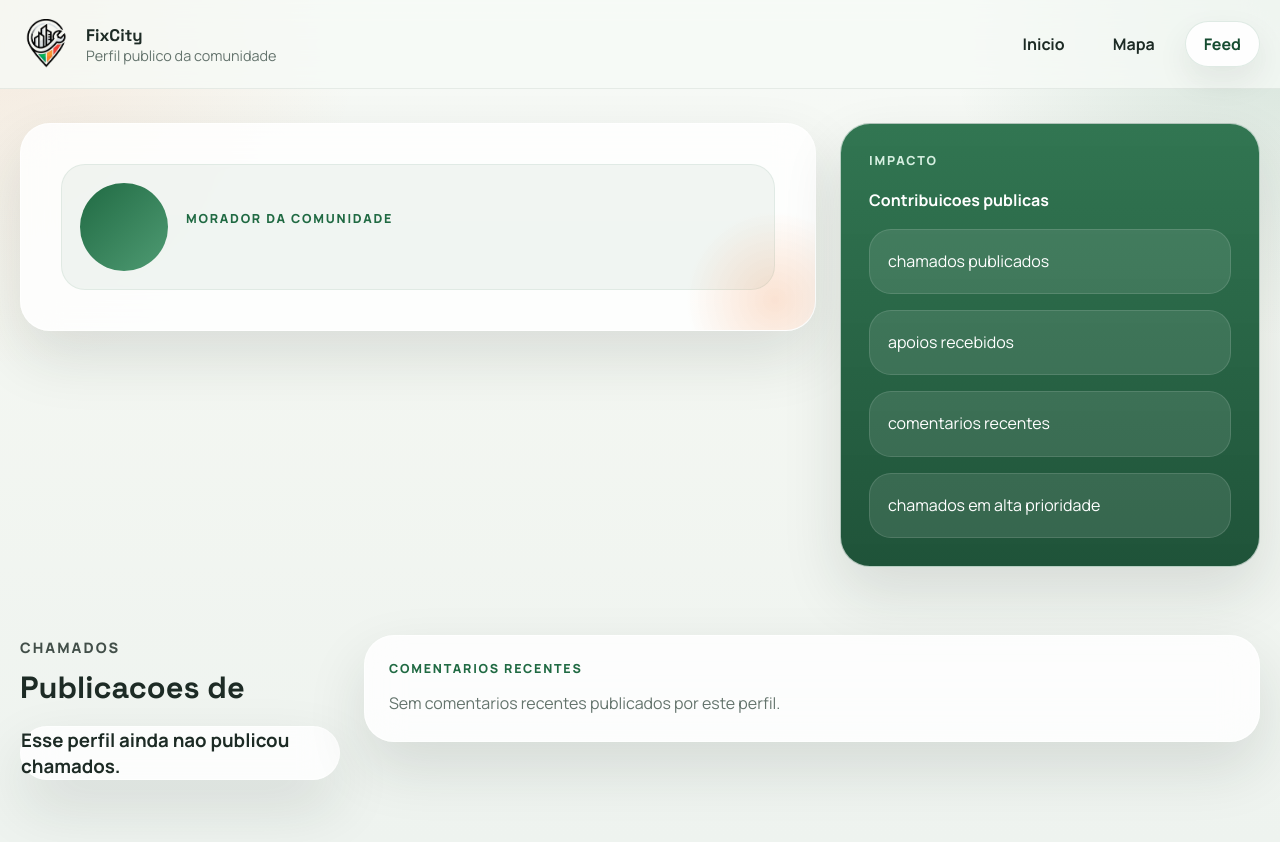
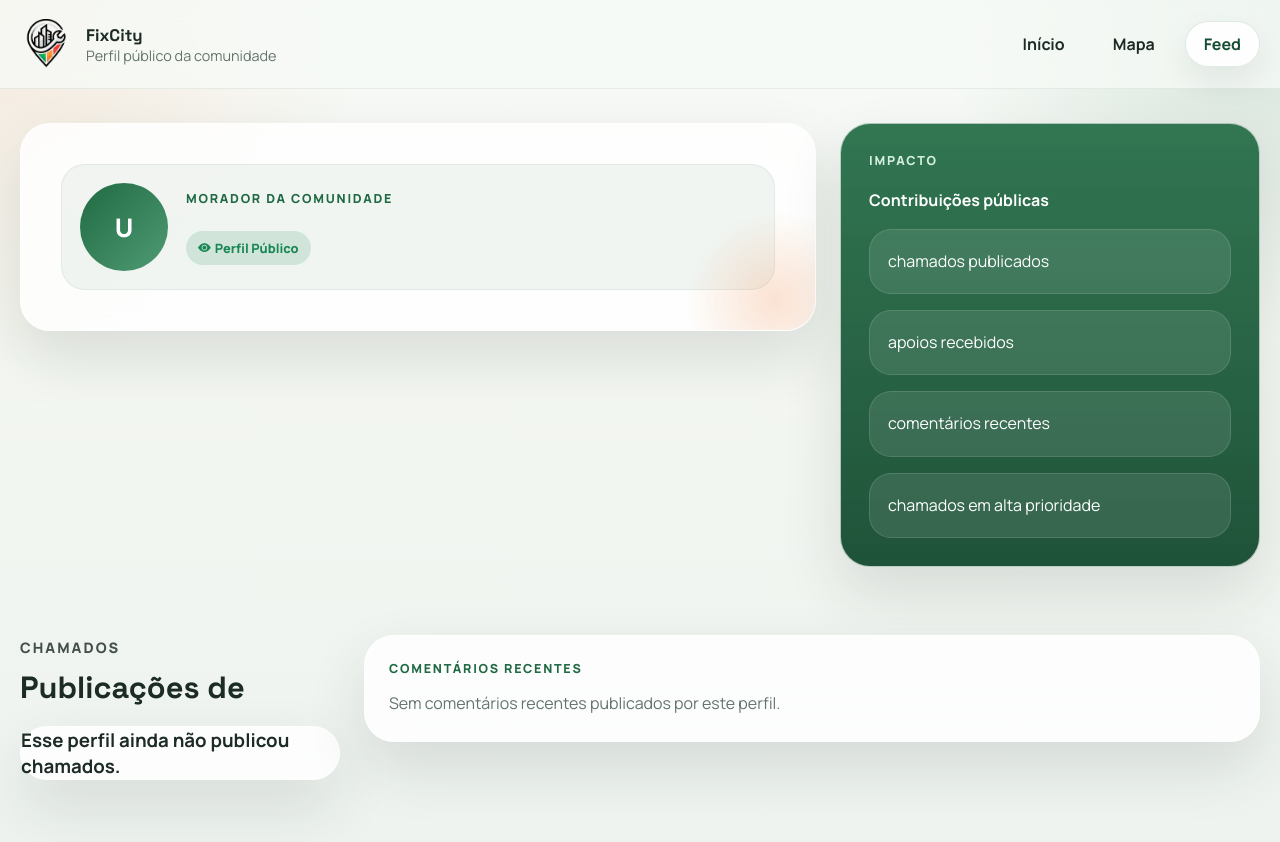
Before and after one commit to Murilo1447/Projeto-Integrador, a Flask app: template templates/fixcity/perfil.html in a window 1280 px wide. Run offline with Flask 3, Linux system fonts and the light colour scheme; the template is opened without the code that fills it, so the values that code supplies are empty.

Commit message:
Alteração de privacidade do usuario

```diff
--- a/fixcity/auth.py
+++ b/fixcity/auth.py
@@ -1,17 +1,34 @@
 from functools import wraps
+from flask import flash, g, redirect, render_template, request, session, url_for
 
-from flask import flash, g, redirect, request, session, url_for
-
-from .models.notification_model import contar_notificacoes_nao_lidas, listar_notificacoes_usuario
-from .models.user_model import buscar_usuario_por_id
-from .utils import avatar_payload, login_redirect_target, mapping_get, user_is_admin
+from .models.notification_model import (
+    contar_notificacoes_nao_lidas,
+    listar_notificacoes_usuario,
+)
+from .models.user_model import (
+    autenticar_usuario,
+    buscar_usuario_por_id,
+    cadastro_defaults,
+    criar_usuario,
+    normalizar_cadastro_form,
+    salvar_foto_perfil,
+    validar_cadastro,
+    alternar_privacidade_usuario,
+)
+from .utils import (
+    avatar_payload,
+    login_redirect_target,
+    mapping_get,
+    normalize_next_url,
+    user_is_admin,
+)
 
 
 def load_logged_in_user():
     user_id = session.get("user_id")
     user = buscar_usuario_por_id(user_id) if user_id else None
     if user:
-        user = dict(user)
+        user = dict(user) if not isinstance(user, dict) else user
         user.update(
             avatar_payload(
                 user["nome"],
@@ -74,3 +91,74 @@
         return view(*args, **kwargs)
 
     return wrapped_view
+
+
+@guest_only
+def login():
+    form_data = {"email": ""}
+
+    if request.method == "POST":
+        form_data["email"] = (request.form.get("email") or "").strip().lower()
+        senha = request.form.get("senha") or ""
+        usuario = autenticar_usuario(form_data["email"], senha)
+
+        if usuario:
+            session.clear()
+            session["user_id"] = usuario["id_usuario"]
+            flash("Login realizado com sucesso.", "success")
+            return redirect(normalize_next_url(request.args.get("next")))
+
+        flash("Email ou senha incorretos.", "error")
+
+    return render_template("fixcity/login.html", form_data=form_data)
+
+
+@guest_only
+def cadastro():
+    form_data = cadastro_defaults()
+    errors = {}
+
+    if request.method == "POST":
+        form_data = normalizar_cadastro_form(request.form)
+        foto = request.files.get("foto_perfil")
+        errors = validar_cadastro(form_data, foto)
+
+        if not errors:
+            foto_blob, foto_mime = salvar_foto_perfil(foto)
+            usuario_id = criar_usuario(form_data, foto_blob, foto_mime)
+            session.clear()
+            session["user_id"] = usuario_id
+            flash("Conta criada com sucesso. Voce ja esta logado.", "success")
+            return redirect(url_for("denuncias"))
+
+        flash("Revise os campos destacados e tente novamente.", "error")
+
+    return render_template("fixcity/cadastro.html", form_data=form_data, errors=errors)
+
+
+@login_required
+def logout():
+    session.clear()
+    flash("Voce saiu da sua conta.", "success")
+    return redirect(url_for("home"))
+
+
+@login_required
+def alternar_privacidade():
+    user_id = session.get("user_id")
+
+    if user_id:
+        status_privado = alternar_privacidade_usuario(user_id)
+        if status_privado:
+            flash("Seu perfil agora esta privado.", "success")
+        else:
+            flash("Seu perfil agora esta publico.", "success")
+
+    return redirect(url_for("perfil_publico", user_id=user_id))
+
+
+def register_auth_routes(app):
+    app.add_url_rule("/login/", view_func=login, methods=["GET", "POST"], endpoint="login")
+    app.add_url_rule("/cadastro/", view_func=cadastro, methods=["GET", "POST"], endpoint="cadastro")
+    app.add_url_rule("/logout/", view_func=logout, methods=["POST"], endpoint="logout")
+    app.add_url_rule("/perfil/alternar-privacidade/", view_func=alternar_privacidade, methods=["POST"], endpoint="alternar_privacidade")
--- a/templates/fixcity/perfil.html
+++ b/templates/fixcity/perfil.html
@@ -3,11 +3,12 @@
 <head>
   <meta charset="UTF-8">
   <meta name="viewport" content="width=device-width, initial-scale=1.0">
-  <title>Perfil - {{ perfil.nome }}</title>
+  <title>Perfil - {{ perfil.nome if perfil and perfil.nome else 'Usuário' }}</title>
   <link rel="icon" type="image/png" href="{{ url_for('static', filename='images/logo.png') }}">
   <link rel="preconnect" href="https://fonts.googleapis.com">
   <link rel="preconnect" href="https://fonts.gstatic.com" crossorigin>
   <link href="https://fonts.googleapis.com/css2?family=Manrope:wght@400;500;600;700;800&family=Space+Grotesk:wght@500;700&display=swap" rel="stylesheet">
+  <link rel="stylesheet" href="https://cdn.jsdelivr.net/npm/bootstrap-icons@1.11.0/font/bootstrap-icons.css">
   <link rel="stylesheet" href="{{ url_for('static', filename='css/style.css') }}">
 </head>
 <body class="site-shell social-page">
@@ -17,12 +18,12 @@
         <img src="{{ url_for('static', filename='images/logo.png') }}" alt="Logo FixCity" class="logo">
         <div>
           <strong>FixCity</strong>
-          <span>Perfil publico da comunidade</span>
+          <span>Perfil público da comunidade</span>
         </div>
       </a>
 
       <nav class="nav-actions">
-        <a href="{{ url_for('home') }}" class="btn btn-ghost">Inicio</a>
+        <a href="{{ url_for('home') }}" class="btn btn-ghost">Início</a>
         <a href="{{ url_for('mapa_ao_vivo') }}" class="btn btn-ghost">Mapa</a>
         <a href="{{ url_for('denuncias', aba='feed') if current_user else url_for('login', next=url_for('denuncias', aba='feed')) }}" class="btn btn-secondary">Feed</a>
         {% if current_user and current_user.is_admin %}
@@ -41,15 +42,44 @@
               {% if perfil.avatar_url %}
                 <img src="{{ perfil.avatar_url }}" alt="Foto de perfil de {{ perfil.nome }}">
               {% else %}
-                <span>{{ perfil.avatar_iniciais }}</span>
+                <span>{{ perfil.avatar_iniciais if perfil.avatar_iniciais else (perfil.nome[0] if perfil.nome else 'U') }}</span>
               {% endif %}
             </div>
-            <div>
-              <p class="eyebrow">Morador da comunidade</p>
-              <h1>{{ perfil.nome }}</h1>
-              <p class="hero-description">{{ perfil.email }}</p>
-              {% if perfil.is_admin %}
-                <span class="priority-badge media">Administrador</span>
+            <div class="profile-meta-info" style="display: flex; flex-direction: column; gap: 6px; align-items: flex-start;">
+              <p class="eyebrow" style="margin: 0;">Morador da comunidade</p>
+              <h1 style="margin: 0; line-height: 1.2;">{{ perfil.nome }}</h1>
+              <p class="hero-description" style="margin: 0; color: #666;">{{ perfil.email }}</p>
+
+              <div style="display: flex; gap: 8px; align-items: center; margin-top: 6px; flex-wrap: wrap;">
+                {% if perfil.is_admin %}
+                  <span class="priority-badge media">Administrador</span>
+                {% endif %}
+
+                {% if perfil.is_private %}
+                  <span class="priority-badge baixa" style="background: #e9ecef; color: #495057; display: inline-flex; align-items: center; gap: 4px;">
+                    <i class="bi bi-eye-slash-fill"></i> Perfil Privado
+                  </span>
+                {% else %}
+                  <span class="priority-badge baixa" style="background: rgba(25, 135, 84, 0.15); color: #198754; display: inline-flex; align-items: center; gap: 4px;">
+                    <i class="bi bi-eye-fill"></i> Perfil Público
+                  </span>
+                {% endif %}
+              </div>
+
+              {% if current_user and perfil and current_user.id_usuario == perfil.id_usuario %}
+                <div style="margin-top: 10px;">
+                  <form action="{{ url_for('alternar_privacidade') }}" method="POST">
+                    <button type="submit" class="btn btn-secondary btn-sm" style="display: inline-flex; align-items: center; gap: 6px; font-size: 0.875rem; padding: 6px 12px;">
+                      {% if perfil.is_private %}
+                        <i class="bi bi-eye-fill"></i>
+                        <span>Tornar Público</span>
+                      {% else %}
+                        <i class="bi bi-eye-slash-fill"></i>
+                        <span>Tornar Privado</span>
+                      {% endif %}
+                    </button>
+                  </form>
+                </div>
               {% endif %}
             </div>
           </div>
@@ -58,23 +88,23 @@
         <aside class="hero-panel" data-reveal>
           <div class="hero-panel-head">
             <span class="eyebrow">Impacto</span>
-            <strong>Contribuicoes publicas</strong>
+            <strong>Contribuições públicas</strong>
           </div>
           <div class="hero-post-stack">
             <article class="hero-post-card">
-              <strong>{{ perfil.total_chamados }}</strong>
+              <strong>{{ perfil.total_chamados if perfil.total_chamados is not none else 0 }}</strong>
               <p>chamados publicados</p>
             </article>
             <article class="hero-post-card">
-              <strong>{{ perfil.total_apoios_recebidos }}</strong>
+              <strong>{{ perfil.total_apoios_recebidos if perfil.total_apoios_recebidos is not none else 0 }}</strong>
               <p>apoios recebidos</p>
             </article>
             <article class="hero-post-card">
-              <strong>{{ perfil.total_comentarios }}</strong>
-              <p>comentarios recentes</p>
+              <strong>{{ perfil.total_comentarios if perfil.total_comentarios is not none else 0 }}</strong>
+              <p>comentários recentes</p>
             </article>
             <article class="hero-post-card">
-              <strong>{{ perfil.prioridades_altas }}</strong>
+              <strong>{{ perfil.prioridades_altas if perfil.prioridades_altas is not none else 0 }}</strong>
               <p>chamados em alta prioridade</p>
             </article>
           </div>
@@ -87,7 +117,7 @@
         <div class="section-heading">
           <div>
             <p class="eyebrow">Chamados</p>
-            <h2>Publicacoes de {{ perfil.nome }}</h2>
+            <h2>Publicações de {{ perfil.nome }}</h2>
           </div>
         </div>
 
@@ -111,7 +141,7 @@
                 </div>
                 {% if chamado.foto_chamado_url %}
                   <div class="post-media-shell">
-                    <img src="{{ chamado.foto_chamado_url }}" alt="Imagem da denuncia {{ chamado.categoria_label }}" class="post-media-image">
+                    <img src="{{ chamado.foto_chamado_url }}" alt="Imagem da denúncia {{ chamado.categoria_label }}" class="post-media-image">
                   </div>
                 {% endif %}
                 <div class="engagement-strip">
@@ -123,14 +153,14 @@
           </div>
         {% else %}
           <div class="feed-empty-state">
-            <h3>Esse perfil ainda nao publicou chamados.</h3>
+            <h3>Esse perfil ainda não publicou chamados.</h3>
           </div>
         {% endif %}
       </div>
 
       <aside class="feed-sidebar">
         <div class="side-card" data-reveal>
-          <p class="eyebrow">Comentarios recentes</p>
+          <p class="eyebrow">Comentários recentes</p>
           {% if perfil.comentarios %}
             <div class="notification-list">
               {% for comentario in perfil.comentarios %}
@@ -141,7 +171,7 @@
               {% endfor %}
             </div>
           {% else %}
-            <p class="helper-copy">Sem comentarios recentes publicados por este perfil.</p>
+            <p class="helper-copy">Sem comentários recentes publicados por este perfil.</p>
           {% endif %}
         </div>
       </aside>
```
Also changed, not shown: atualizar_banco.py (added, +22 -0 lines), fixcity/controllers/main_controller.py (+55 -6 lines), fixcity/models/call_model.py (+19 -2 lines), fixcity/models/user_model.py (+49 -11 lines), fixcity/utils.py (+18 -0 lines), database/fixcity_mysql.sql (line endings or trailing spaces).
